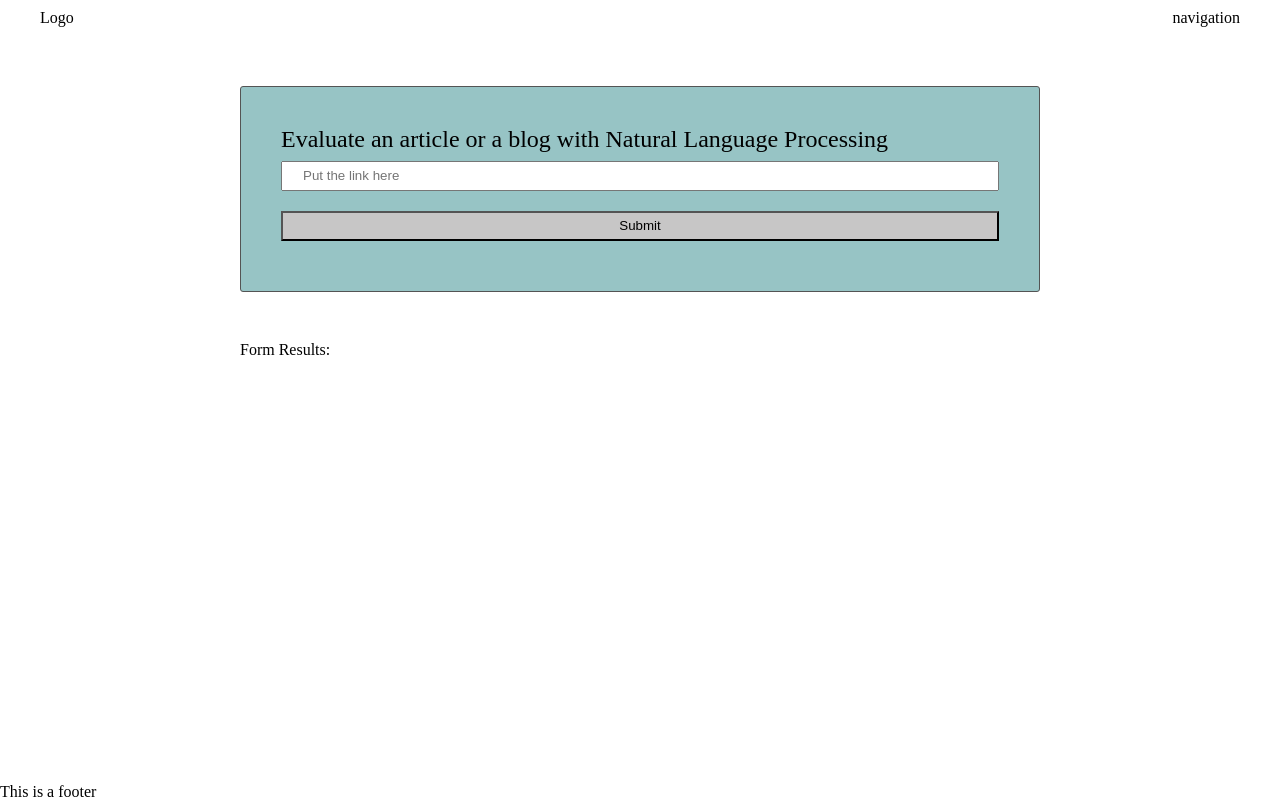
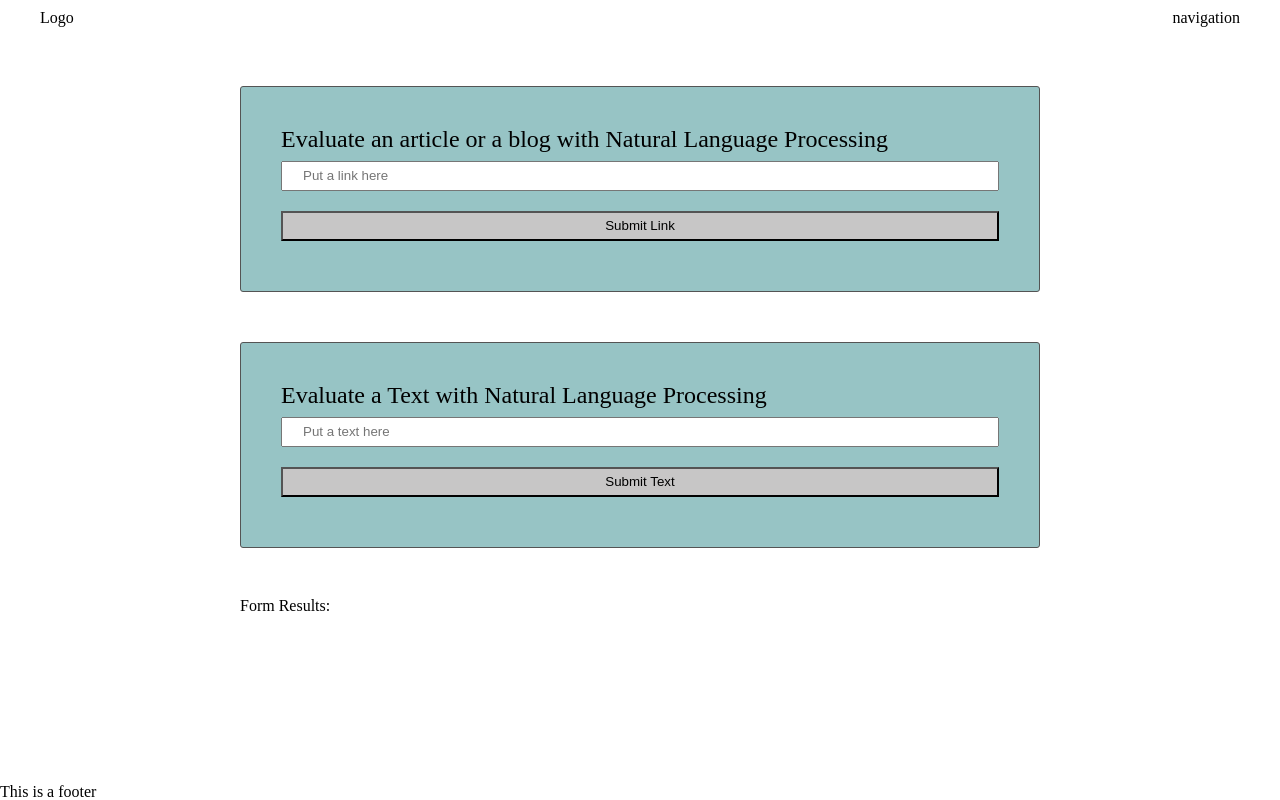
Before and after one commit to nmarkevich/evaluate-news-nlp, a website built with webpack: page src/client/views/index.html in a window 1280 px wide. Built offline with nearby package versions, Linux system fonts and the light colour scheme.

Commit message:
feat: Adding the section for a text

```diff
--- a/src/client/views/index.html
+++ b/src/client/views/index.html
@@ -17,12 +17,20 @@
         </header>
 
         <main>
-            <section>
+            <section id="sectionLink">
                 <form class="inputForm" action="form-handler" onsubmit="return Client.handleSubmit(event)">
                     <p>Evaluate an article or a blog with Natural Language Processing</p>
-                    <input id="linkFromUser" type="text" name="input" value="" placeholder="Put the link here">
+                    <input id="linkFromUser" type="text" name="input" value="" placeholder="Put a link here">
                     <p id="validationMsg"></p>
-                    <input class="button" type="submit" name="" value="Submit" onclick="return Client.handleSubmit(event)">
+                    <input class="button" type="submit" name="" value="Submit Link" onclick="return Client.handleSubmit(event)">
+                </form>
+            </section>
+            <section id="sectionText">
+                <form class="inputForm" action="form-handler" onsubmit="return Client.handleSubmit(event)">
+                        <p>Evaluate a Text with Natural Language Processing</p>
+                        <input id="textFromUser" type="text" name="input" value="" placeholder="Put a text here">
+                        <p id="validationMsg"></p>
+                        <input class="button" type="submit" name="" value="Submit Text" onclick="return Client.handleSubmit(event)">
                 </form>
             </section>
 
```
